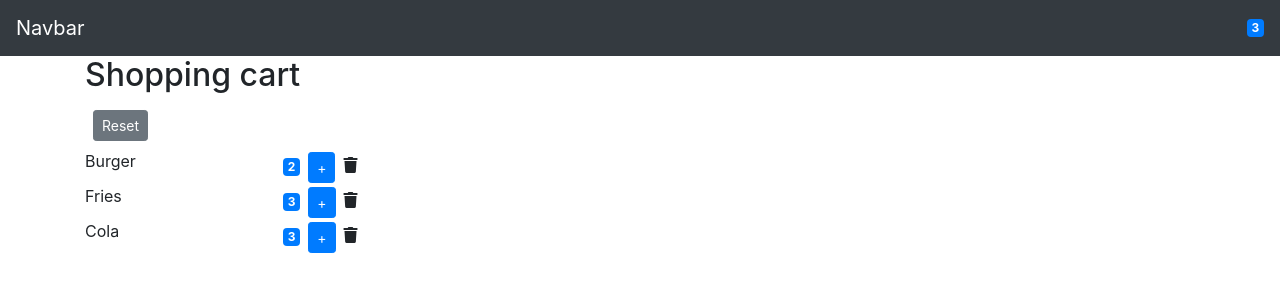
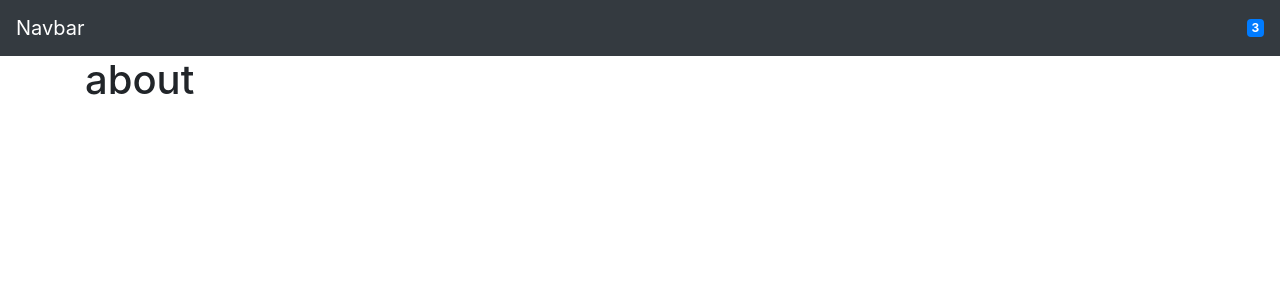
Before and after one commit to mhammed2020/React2020, a React (Create React App) app: page /about in a window 1280 px wide. Shown: the top 300 px of the page. Built offline with nearby package versions, Linux system fonts and the light colour scheme.

Commit message:
React-Router-Dom and Using ‘Switch’

```diff
--- a/package.json
+++ b/package.json
@@ -10,6 +10,7 @@
     "bootstrap": "^4.5.2",
     "react": "^16.13.1",
     "react-dom": "^16.13.1",
+    "react-router-dom": "^5.2.0",
     "react-scripts": "3.4.3"
   },
   "scripts": {
--- /dev/null
+++ b/src/components/about.jsx
@@ -0,0 +1,11 @@
+import React, { Component } from 'react'
+
+
+class About extends Component {
+    state = {  }
+    render() {
+        return ( <h1> about</h1>  );
+    }
+}
+
+export default About;
--- a/src/components/app.jsx
+++ b/src/components/app.jsx
@@ -1,6 +1,13 @@
 import React, { Component } from 'react'
+
+import {Route,Switch} from "react-router-dom";
+
+
 import NavBar from './navbar'
 import ShoppingCart from './carts'
+import About from './about';
+import Contact from './contact';
+import Home from './home';
 
 class App extends Component {
 
@@ -59,14 +66,28 @@ class App extends Component {
 <React.Fragment>
 
     <NavBar productsCount = {this.state.products.filter(p => p.count > 0).length} />
+
+
     <main className="container">
-        <ShoppingCart products = {this.state.products}
+
+<Switch>
+
+<Route path="/about" component={About}/>
+<Route path="/contact" component={Contact}/>
+<Route path="/"  component={Home}/>
+
+</Switch>
+
+        {/* <ShoppingCart
+
+        products = {this.state.products}
         onIncrement = {this.click_handler_INCRMT}
         onDelete = {this.handeleDelete}
         onReset = {this.handeleReset}
 
+        /> */}
 
-        />
+
     </main>
 </React.Fragment>
 
--- /dev/null
+++ b/src/components/contact.jsx
@@ -0,0 +1,11 @@
+import React, { Component } from 'react'
+
+
+class Contact extends Component {
+    state = {  }
+    render() {
+        return ( <h1> Contact us</h1> );
+    }
+}
+
+export default Contact;
--- /dev/null
+++ b/src/components/home.jsx
@@ -0,0 +1,10 @@
+import React, { Component } from 'react';
+
+class Home extends Component {
+    state = {  }
+    render() {
+        return ( <h1> Home </h1>  );
+    }
+}
+
+export default Home;
--- a/src/index.js
+++ b/src/index.js
@@ -1,6 +1,6 @@
 import React from 'react';
 import ReactDOM from 'react-dom';
-
+import {BrowserRouter} from "react-router-dom";
 
 import App from './components/app';
 
@@ -13,4 +13,12 @@ import App from './components/app';
 import '../node_modules/bootstrap/dist/css/bootstrap.css';
 import "../node_modules/@fortawesome/fontawesome-free/css/all.css";
 
-ReactDOM.render(<App/> ,document.querySelector("#root"));
+ReactDOM.render(
+<BrowserRouter>
+
+<App/>
+
+</BrowserRouter>
+ ,
+
+document.querySelector("#root"));
```
Also changed, not shown: 1 other file (tests, documents, lock files or other folders).
